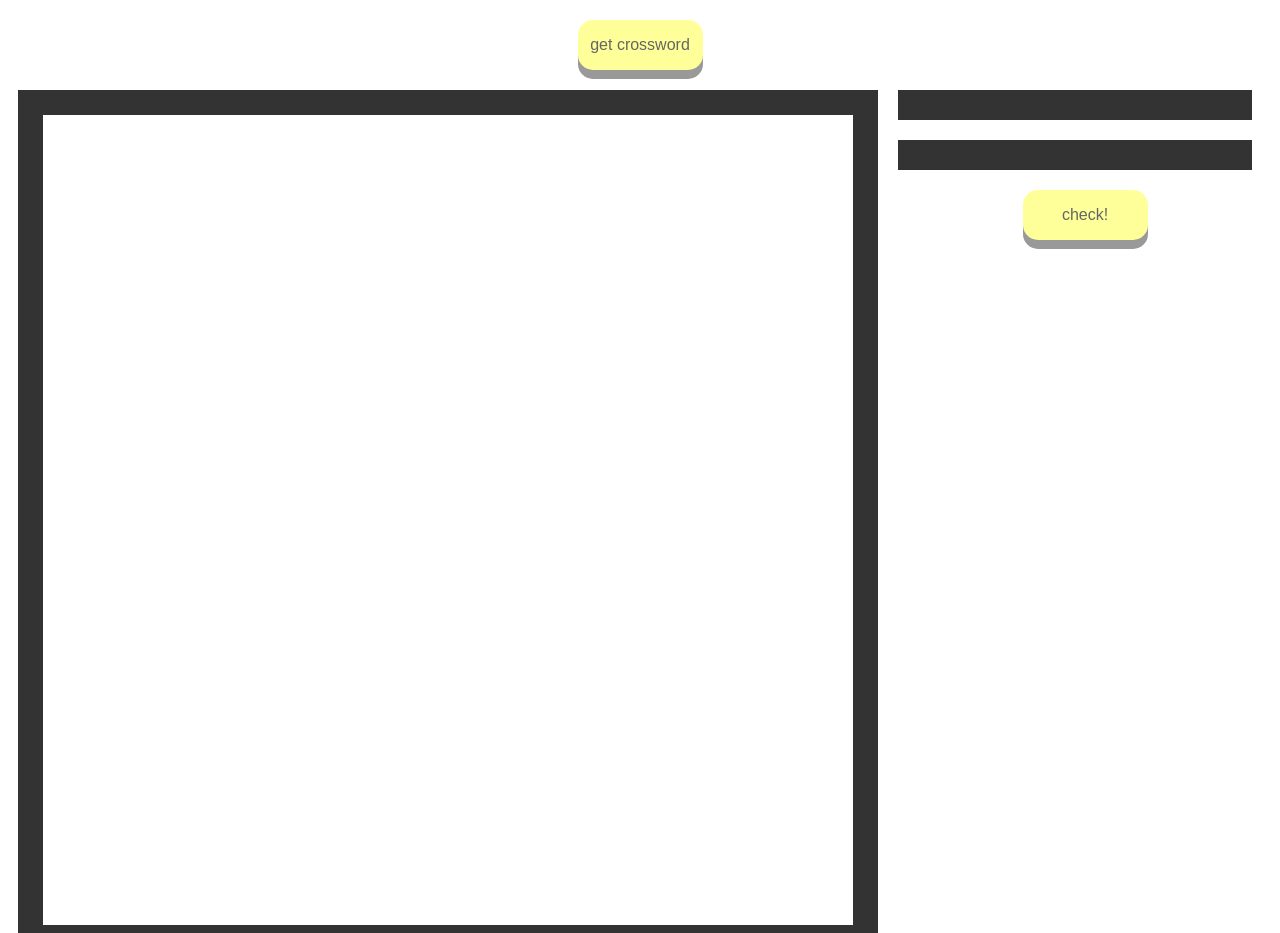
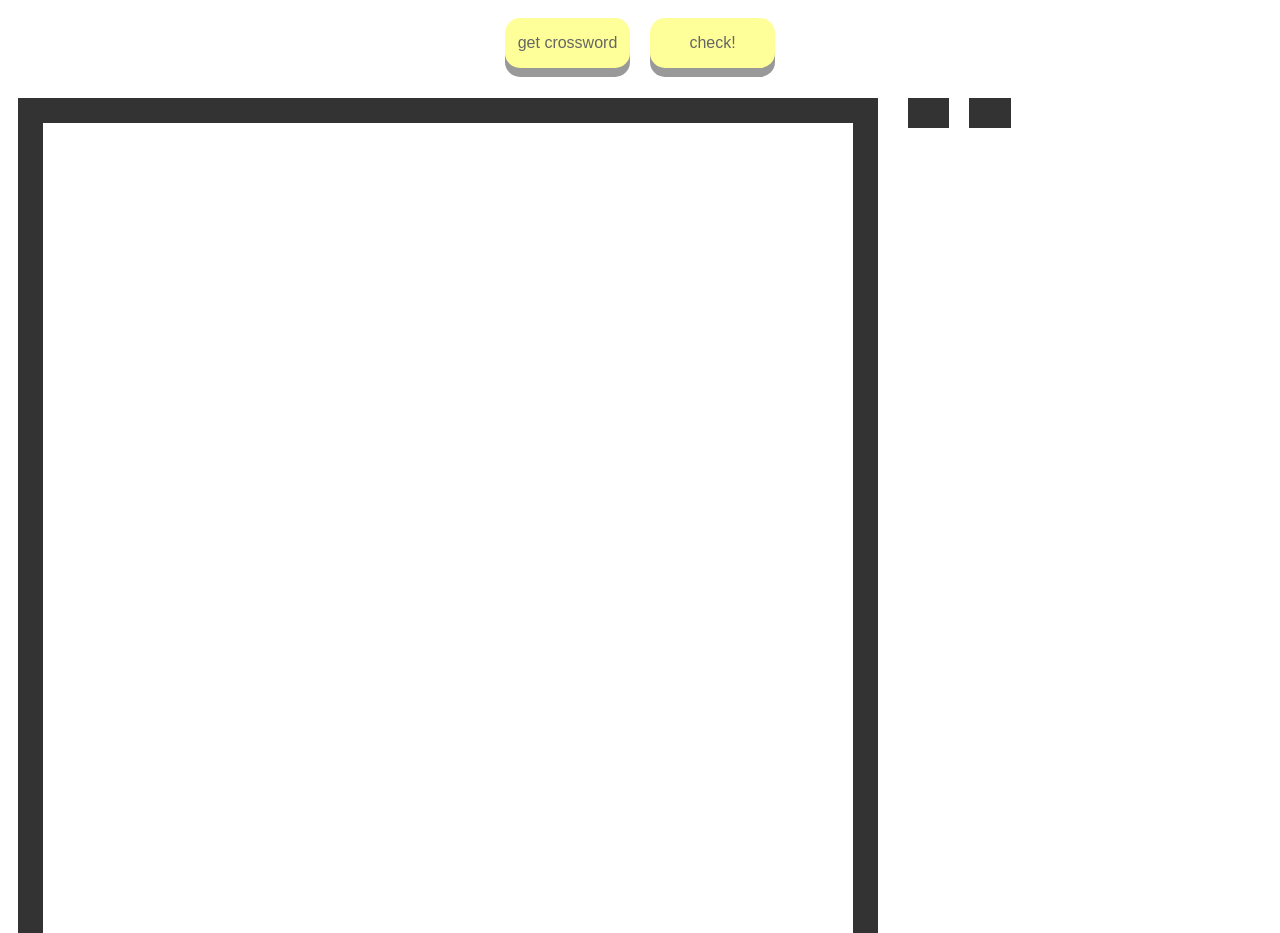
Before and after one commit to togramort/crossword, a website: page crossword.html in a window 1280 px wide. Shown: the top 933 px of the page. Drawn offline with Linux system fonts and the light colour scheme; files that its build step writes are made by us from their sources.

Commit message:
some touch ups

```diff
--- a/crossword.html
+++ b/crossword.html
@@ -5,12 +5,25 @@
     <link rel="stylesheet" type="text/css" href="/style.css">
 </head>
 <body>
-  <button id="getCross" class="button" onclick="displayCrosswordPuzzle()">get crossword</button>
+  <div class="buttonGroup">
+    <button id="getCross" class="button" onclick="displayCrosswordPuzzle()">get crossword</button>
+    <button class="button" id="sendBtn" onclick="checkCrossword()">check!</button>
+  </div>
   <div id="grid" class="grid"></div>
   <div id="output" class="output">
   <div id="questionsV" class="outputs"></div>
   <div id="questionsH" class="outputs"></div>
-  <button class="button" id="sendBtn" onclick="checkCrossword()">check!</button>
   <script src="/crossword.js"></script>
 </body>
+<style>
+  .buttonGroup {
+    display: flex;
+    justify-content: center;
+    align-items: center;
+  }
+
+  .button {
+    margin: 10px 10px;
+  }
+</style>
 </html>
--- a/dev/style.css
+++ b/dev/style.css
@@ -61,14 +61,14 @@ label {
 
 .output {
     margin-left: 10px;
+    float: left;
     display: flex;
-    flex-direction: column;
+    flex-direction: row;
     align-items: stretch;
-    vertical-align: top;
 }
 
 .outputs {
-    display: block;
+    display: inline-block;
     margin-right: 20px;
     margin-top: 20px;
     width: auto;
```
Also changed, not shown: clues.json (+1 -1 lines), crossword.json (+1 -1 lines), generator.html (+5 -5 lines).
